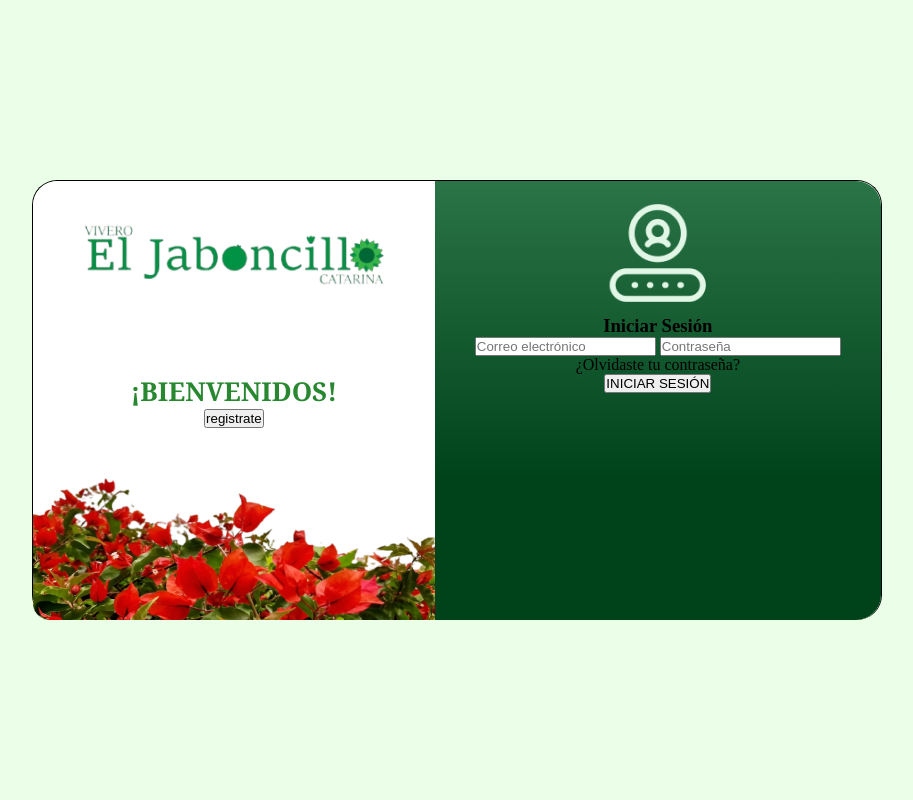
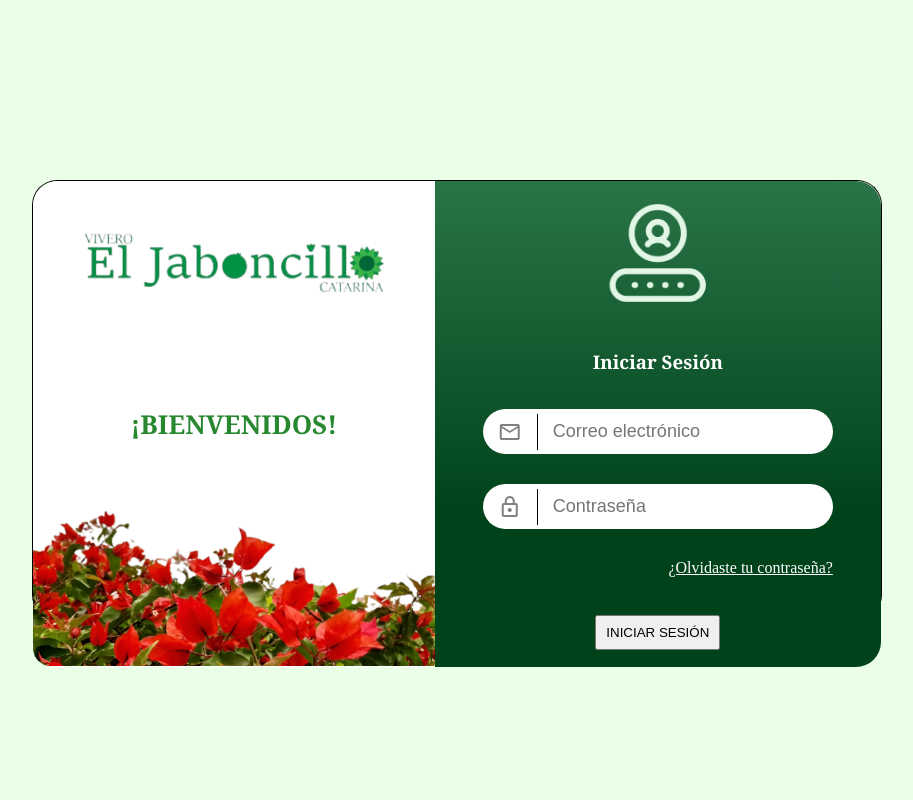
Before and after one commit to ProyectoFinalJCR/ProyectoGraduacionElJaboncillo, a Flask app: page / in a window 1280 px wide. Shown: the whole page, without its empty margins (183-1096 px from the left). Run offline with Flask 3, Linux system fonts and the light colour scheme.

Commit message:
continuando en el frontend del login

```diff
--- a/static/css/iniciar_sesion.css
+++ b/static/css/iniciar_sesion.css
@@ -4,7 +4,7 @@
     box-sizing: border-box;
 }
 
-.conteiner{
+.container{
     width: 100%;
     height: 100vh;
     background-color: #ebffe8;
@@ -12,7 +12,7 @@
     justify-content: center;
     align-items: center;
 }
-.form-conteiner{
+.form-container{
     width: 850px;
     height: 55vh;
     border: 1px solid #000;
@@ -20,12 +20,9 @@
     grid-template-columns:  0.9fr 1fr;
     grid-template-rows: 1fr;
     border-radius: 25px;
-
     border-bottom: none;
-
-
 }
-.form-conteiner .registrarse{
+.form-container .register{
     width: 100%;
     height: 100%;
     background-color: #fff;
@@ -36,7 +33,7 @@
     border-bottom-left-radius: 25px;
 
 }
-.form-conteiner .registrarse .conteiner-img-logo, .conteiner-titulo, .conteiner-img-flores{
+.form-container .register .container-img-logo, .container-title, .container-img-flowers{
     width: 100%;
     height: 33.3%;
     display: flex;
@@ -45,21 +42,21 @@
     align-items: center;
 }
 
-.form-conteiner .registrarse .conteiner-img-logo img{
+.form-container .register .container-img-logo img{
     width: 90%;
     height: auto;
 }
-.form-conteiner .registrarse .conteiner-titulo h2{
+.form-container .register .container-title h2{
     font-family:Georgia;
     color: #288830;
     font-size:26px ;
 }
-.form-conteiner .registrarse .conteiner-img-flores img{
+.form-container .register .container-img-flowers img{
     width: 100%;
     height: 100%;
 }
 
-.form-conteiner .iniciar-sesion{
+.form-container .login-seccion{
     width: 100%;
     height: 100%;
     background: rgb(42,116,71);
@@ -70,8 +67,65 @@
     border-top-right-radius: 25px;
     border-bottom-right-radius: 25px;
     padding: 15px;
+    gap: 35px;
 }
-.form-conteiner .iniciar-sesion .conteiner-icono{
+.form-container .login-seccion .container-loginTitle h3{
+    font-family: Georgia;
     color: #fff;
-    font-family: Georgia;
 }
+.form-container .login-seccion .container-input{
+    display: flex;
+    flex-direction: column;
+    justify-content: center;
+    align-items: center;
+    gap: 30px;
+}
+.form-container .login-seccion .container-input .input-shape{
+    width: 350px;
+    height: 45px;
+    display: flex;
+    flex-direction: row;
+    align-items: center;
+    gap: 15px;
+    padding-left: 15px;
+    background-color: #fff;
+    border-radius: 45px;
+
+}
+.form-container .login-seccion .container-input .input-shape .material-icons-outlined{
+    color:gray;
+
+}
+.form-container .login-seccion .container-input .input-shape .inputs{
+    border: none;
+    width: 80%;
+    height: 80%;
+    padding-left: 15px;
+    font-size: 18px;
+    border-left: 1px solid #000;
+    outline: none;
+}
+.form-container .login-seccion .container-input .input-shape .eye,.form-container .login-seccion .container-input .input-shape .noneye{
+    display: none;
+}
+.form-container .login-seccion .container-input .container-forgetP{
+    width: 100%;
+    display: flex;
+    justify-content: flex-end;
+}
+.form-container .login-seccion .container-forgetP .forget-password{
+    color: #fff;
+    font-size: 16px;
+    font-family: georigia;
+}
+.form-container .login-seccion .btn_login{
+    width: 100%;
+    height: 40px;
+    display: flex;
+    justify-content: center;
+    align-items: center;
+}
+.form-container .login-seccion .btn_login button{
+    width: 125px;
+    height: 35px;
+}
--- a/templates/iniciar_sesion.html
+++ b/templates/iniciar_sesion.html
@@ -5,40 +5,51 @@
     <meta charset="UTF-8">
     <meta name="viewport" content="width=device-width, initial-scale=1.0">
     <link rel="stylesheet" href="/static/css/iniciar_sesion.css">
+    <link rel="stylesheet" href="https://fonts.googleapis.com/icon?family=Material+Icons">
+    <link href="https://fonts.googleapis.com/icon?family=Material+Icons+Outlined" rel="stylesheet">
+
+
     <title>Iniciar Sesión | El Jaboncillo </title>
 </head>
 
 <body>
-    <div class="conteiner">
-        <div class="form-conteiner ">
-            <div class="registrarse">
-                <div class="conteiner-img-logo">
+    <div class="container">
+        <div class="form-container ">
+            <div class="register">
+                <div class="container-img-logo">
                     <img src="/static/img/login/logoElJaboncillo.png" alt="">
                 </div>
-                <div class="conteiner-titulo">
+                <div class="container-title">
                     <h2>¡BIENVENIDOS!</h2>
-                    <button>registrate</button>
                 </div>
-                <div class="conteiner-img-flores">
+                <div class="container-img-flowers">
                     <img src="/static/img/login/floresLogin-HDpng 1.png" alt="">
                 </div>
 
             </div>
-            <div class="iniciar-sesion">
-                <div class="conteiner-icono">
+            <div class="login-seccion">
+                <div class="container-icon">
                     <img src="/static/img/login/iconoInicioS.png" alt="">
                 </div>
-                <div class="conteiner-titulos">
+                <div class="container-loginTitle">
                     <h3>Iniciar Sesión</h3>
                 </div>
-                <div class="conteiner-input">
-                    <input type="text" id="correo" name="correo" placeholder="Correo electrónico">
-                    <input type="text" id="correo" name="correo" placeholder="Contraseña"   >
+                <div class="container-input">
+                    <div class="input-shape">
+                        <i class="material-icons-outlined">mail</i>
+                        <input class="inputs" type="text" id="correo" name="correo" placeholder="Correo electrónico">
+                    </div>
+                    <div class="input-shape">
+                        <i class="material-icons-outlined">lock</i>
+                        <input class="inputs" type="password" id="correo" name="correo" placeholder="Contraseña"   >
+                        <i class="material-icons-outlined eye">visibility</i>
+                        <i class="material-icons-outlined noneye">visibility_off</i>
+                    </div>
+                    <div class="container-forgetP">
+                        <a href="" class="forget-password"><p class="forget">¿Olvidaste tu contraseña?</p></a>
+                    </div>
                 </div>
-                <div class="conteiner-olvideC">
-                    <p>¿Olvidaste tu contraseña?</p>
-                </div>
-                <div class="btn_iniciarS">
+                <div class="btn_login">
                     <button>INICIAR SESIÓN</button>
                 </div>
             </div>
```
Also changed, not shown: static/img/login/lock.png (added), static/img/login/mail.png (added).
